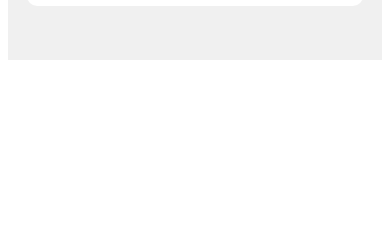
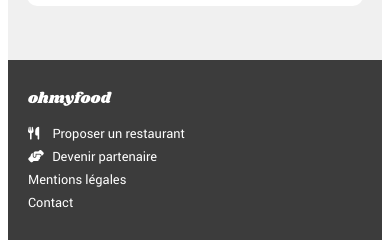
Before and after one commit to MathildeDelanoe/MathildeDelanoe_3_21102020, a website: page index.html in a window 390 px wide. Shown: the part 1825-2073 px from the top of the page. Before the commit the page ends 1893 px from the top, so only its background shows below. Drawn offline with Linux system fonts and the light colour scheme; files whose address does not match are found by name.

Commit message:
Implementation du footer Ajout de la police Shrikhand Ajout d'une mixin pour autre format que mobile

```diff
--- a/index.html
+++ b/index.html
@@ -107,5 +107,25 @@
       </div>
     </section>
 
+    <footer>
+      <h4>ohmyfood</h4>
+      <ul>
+        <li>
+          <i class="fas fa-utensils"></i>
+          <a href="">Proposer un restaurant</a>
+        </li>
+        <li>
+          <i class="fas fa-hands-helping"></i>
+          <a href="">Devenir partenaire</a>
+        </li>
+        <li>
+          <a href="">Mentions légales</a>
+        </li>
+        <li>
+          <a href="">Contact</a>
+        </li>
+      </ul>
+    </footer>
+
   </body>
 </html>
--- a/scss/style.scss
+++ b/scss/style.scss
@@ -6,9 +6,11 @@
     url('../roboto-fontfacekit/web_fonts/roboto_regular_macroman/Roboto-Regular-webfont.eot') format('eot');
 }
 
-body
+@font-face
 {
-  font-family: Roboto, Arial, sans-serif;
+    font-family: 'Shrikhand';
+    src: url('../shrikhand/Shrikhand-Regular.otf') format('opentype');
+
 }
 
 $breakpoints:
@@ -18,10 +20,41 @@ $breakpoints:
 );
 
 @mixin bigscreen-only {
-  @media screen and (min-width: map-get($breakpoints, desktop)){
+  @media screen and (min-width: map-get($breakpoints, desktop))
+  {
       @content;
   }
 }
+
+@mixin notMobile {
+  @media screen and (min-width: map-get($breakpoints, mobile))
+  {
+      @content;
+  }
+}
+
+body
+{
+  font-family: Roboto, Arial, sans-serif;
+}
+
+h4
+{
+  font-family: Shrikhand,Arial,sans-serif;
+  margin:0;
+  font-size: 1.2em;
+  font-weight: normal;
+  padding-top:30px;
+  margin-left:20px;
+  @include notMobile
+  {
+    text-align: center;
+    font-size:1.8em;
+  }
+}
+
+
+
 
 .fa-arrow-left{
   position:absolute;
@@ -269,3 +302,40 @@ h3
   }
  }
 }
+
+footer
+{
+  height:180px;
+  background-color:rgb(60,60,60);
+  color:white;
+  font-size: 0.8em;
+  ul
+  {
+    padding:0;
+    margin-top:10px;
+    li
+    {
+      padding:5px 5px 0 20px;
+      list-style-type: none;
+      @include notMobile
+      {
+        text-align: center;
+        font-size: 1.2em;
+      }
+      a
+      {
+        color:white;
+        text-decoration: none;
+      }
+      .fa-utensils
+      {
+        margin-right: 10px;
+      }
+      i
+      {
+        margin-right:5px;
+      }
+    }
+  }
+
+}
```
Also changed, not shown: shrikhand/SIL Open Font License.txt (added, +45 -0 lines), css/style.css, shrikhand/Shrikhand-Regular.otf (added), 1 other file.
